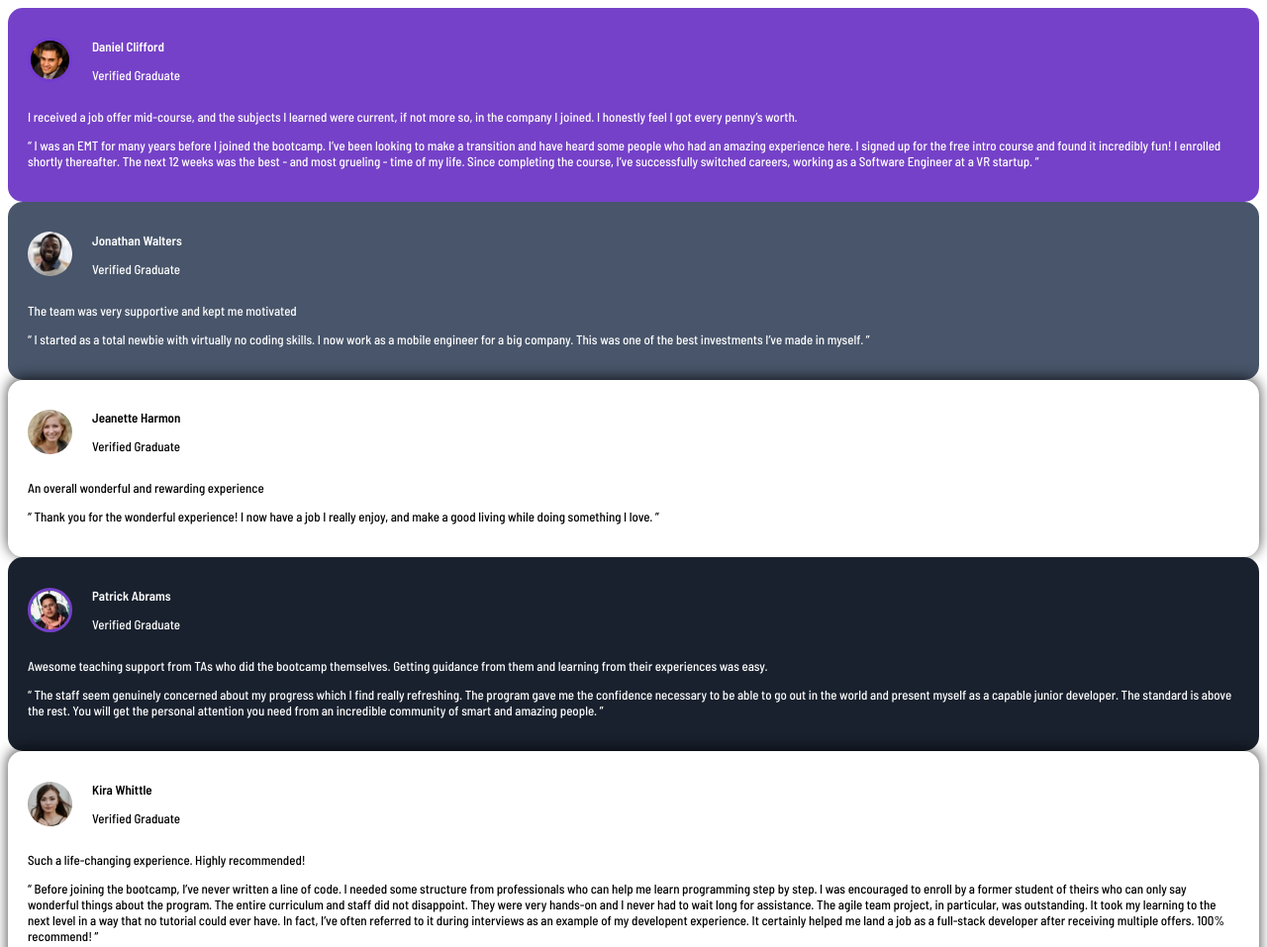
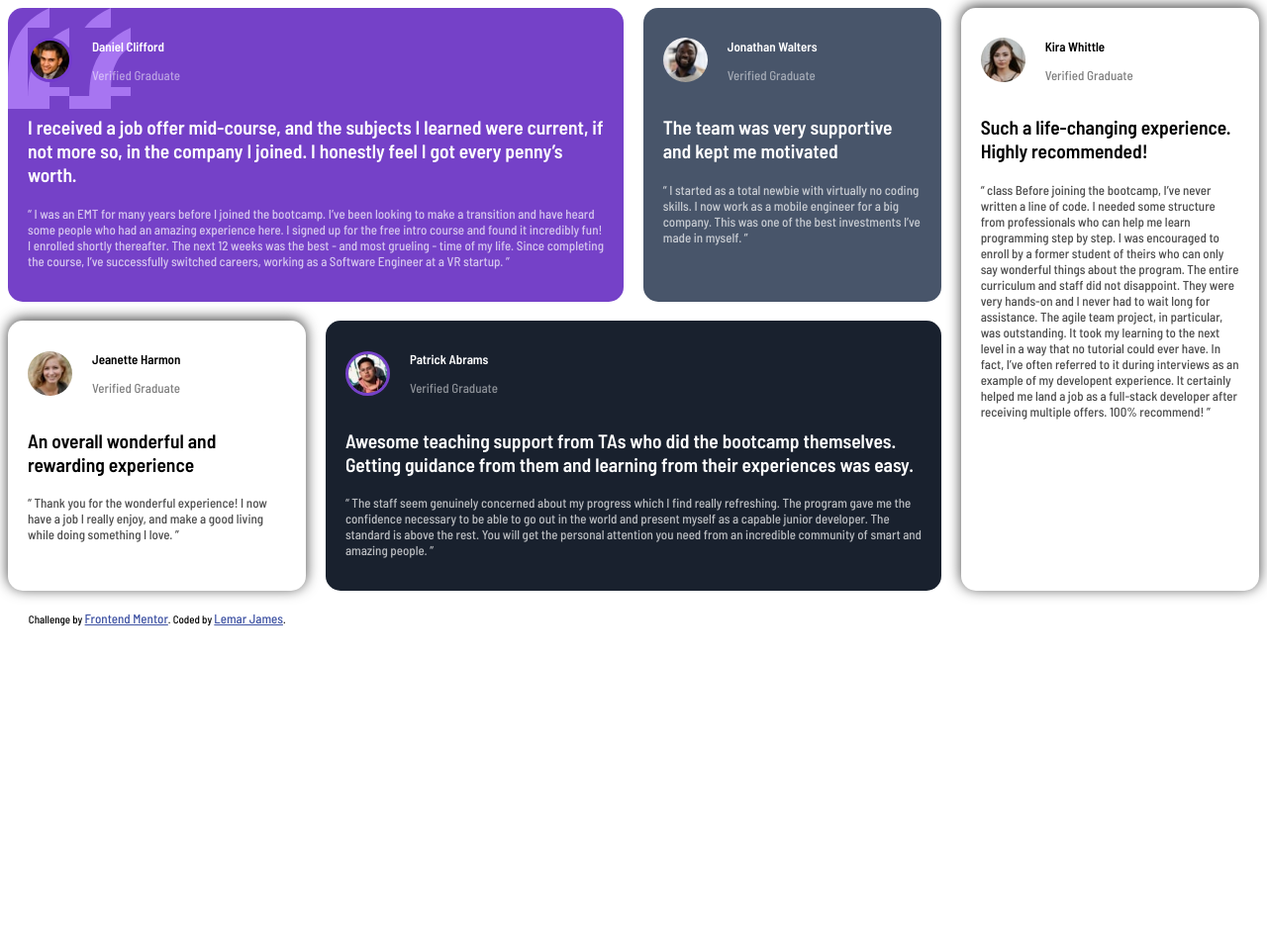
Before and after one commit to Lenimatic/Testimonials-Grid, a plain HTML site: page index.html in a window 1280 px wide. Shown: the top 957 px of the page at 99% size. After the commit the page ends 800 px from the top, so only its background shows below. Drawn offline with Linux system fonts and the light colour scheme.

Commit message:
Grid complete

```diff
--- a/index.html
+++ b/index.html
@@ -13,7 +13,7 @@
 </head>
 <body>
   <main class="all__about_them">
-    <article class="about__them" id="daniel">
+    <article class="about__them grid-col-2" id="daniel">
       <div class="about__" id="daniel">
         <div>
           <img class="image" src="/images/image-daniel.jpg" alt="Daniel's Image">
@@ -25,12 +25,12 @@
         </div>
       </div>
 
-      <p>
+      <p class="toppara">
         I received a job offer mid-course, and the subjects I learned were current, if not more so,
         in the company I joined. I honestly feel I got every penny’s worth.
       </p>
 
-      <p>
+      <p class="bottompara">
           “ I was an EMT for many years before I joined the bootcamp. I’ve been looking to make a
         transition and have heard some people who had an amazing experience here. I signed up
         for the free intro course and found it incredibly fun! I enrolled shortly thereafter.
@@ -51,11 +51,11 @@
         </div>
       </div>
 
-      <p>
+      <p class="toppara">
         The team was very supportive and kept me motivated
       </p>
 
-      <p>
+      <p class="bottompara">
         “ I started as a total newbie with virtually no coding skills. I now work as a mobile engineer
         for a big company. This was one of the best investments I’ve made in myself. ”
       </p>
@@ -73,18 +73,18 @@
         </div>
       </div>
 
-      <p>
+      <p class="toppara">
         An overall wonderful and rewarding experience
       </p>
 
-      <p>
+      <p class="bottompara">
         “ Thank you for the wonderful experience! I now have a job I really enjoy, and make a good living
         while doing something I love. ”
       </p>
     </article>
 
 
-    <article class="about__them" id="patrick">
+    <article class="about__them grid-col-2" id="patrick">
       <div class="about__">
         <div>
           <img class="image" src="/images/image-patrick.jpg" alt="Patrick's Image">
@@ -96,12 +96,12 @@
         </div>
       </div>
 
-      <p>
+      <p class="toppara">
         Awesome teaching support from TAs who did the bootcamp themselves. Getting guidance from them and
         learning from their experiences was easy.
       </p>
 
-      <p>
+      <p class="bottompara">
         “ The staff seem genuinely concerned about my progress which I find really refreshing. The program
         gave me the confidence necessary to be able to go out in the world and present myself as a capable
         junior developer. The standard is above the rest. You will get the personal attention you need from
@@ -110,7 +110,7 @@
     </article>
 
 
-    <article class="about__them" id="kira">
+    <article class="about__them grid-row-2" id="kira">
       <div class="about__">
         <div>
           <img class="image" src="/images/image-kira.jpg" alt="Kira's Image">
@@ -122,12 +122,14 @@
         </div>
       </div>
 
-      <p>
-        Such a life-changing experience. Highly recommended!
-      </p>
 
-      <p>
-          “ Before joining the bootcamp, I’ve never written a line of code. I needed some structure from
+        <p class="toppara">
+          Such a life-changing experience. Highly recommended!
+        </p>
+
+
+      <p class="bottompara">
+          “ class Before joining the bootcamp, I’ve never written a line of code. I needed some structure from
         professionals who can help me learn programming step by step. I was encouraged to enroll by a former
         student of theirs who can only say wonderful things about the program. The entire curriculum and staff
         did not disappoint. They were very hands-on and I never had to wait long for assistance. The agile team
--- a/style.css
+++ b/style.css
@@ -6,6 +6,25 @@
   box-sizing: border-box;
 }
 
+/* Fixing up the grid layout */
+
+
+.all__about_them {
+  display: grid;
+  gap: 1.5rem;
+  grid-template-columns: repeat(4, 1fr);
+}
+
+.grid-col-2 {
+  grid-column: span 2;
+}
+
+.grid-row-2 {
+  grid-column: 4;
+  grid-row: 1 / span 2;
+}
+
+/* Fixing up the grid layout end */
 
 .about__them {
   border-radius: 15px;
@@ -14,7 +33,10 @@
 
 #daniel {
 background-color: hsl(263, 55%, 52%);
-  color: white;
+color: white;
+background-image: url(/images/bg-pattern-quotation.svg);
+background-repeat: no-repeat;
+
 }
 
 #daniel .image {
@@ -43,9 +65,18 @@ background-color: hsl(263, 55%, 52%);
   box-shadow: 0px -2px 14px 0px rgba(0,0,0,0.75);
 }
 
+.toppara {
+  font-weight: bolder;
+  font-size: 1.5rem;
+}
 
+.bottompara {
+  opacity: 70%;
+}
 
-
+.position {
+  opacity: 50%;
+}
 
 
 
```
